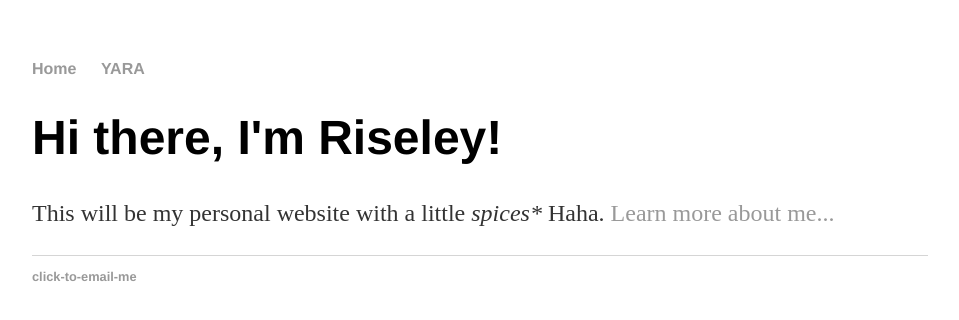
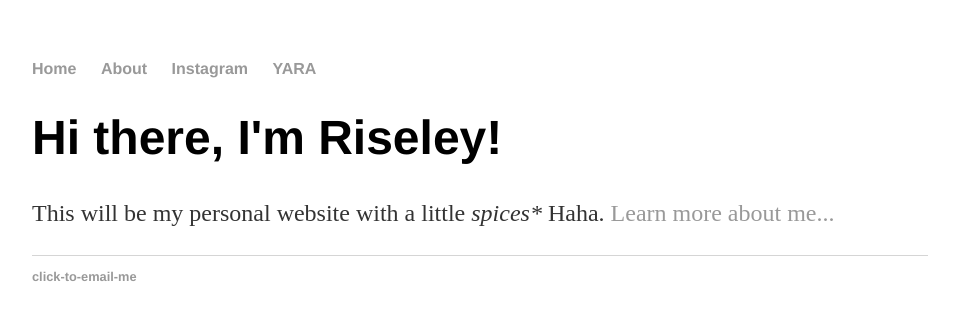
Before and after one commit to Eraol/riseley.github.io, a Jekyll site: the page built from index.html, in a window 1280 px wide. Shown: the top 320 px of the page, without its empty margins (160-1119 px from the left). Built offline with Jekyll 4.4.1, drawn with Linux system fonts in a browser that asks for light colours.

Commit message:
Add About & Instagram pages

```diff
--- a/_layouts/default.html
+++ b/_layouts/default.html
@@ -9,6 +9,8 @@
 			<nav>
 	    		<ul>
 	        		<li><a href="/">Home</a></li>
+	        		<li><a href="/about">About</a></li>
+	        		<li><a href="/instagram">Instagram</a></li>
 	        		<li><a href="/yara">YARA</a></li>
 	    		</ul>
 			</nav>
```
